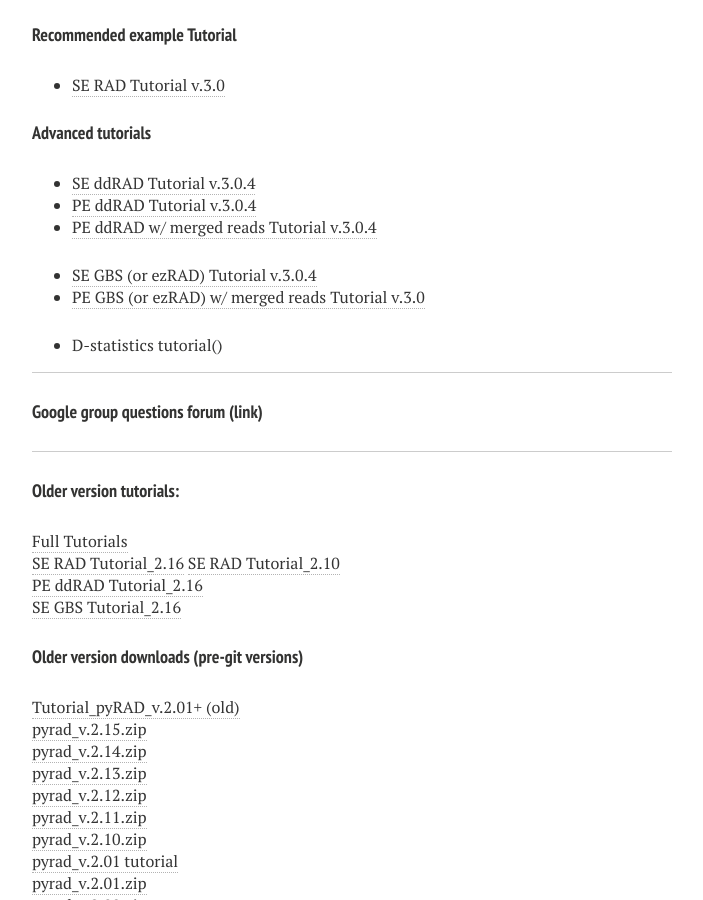
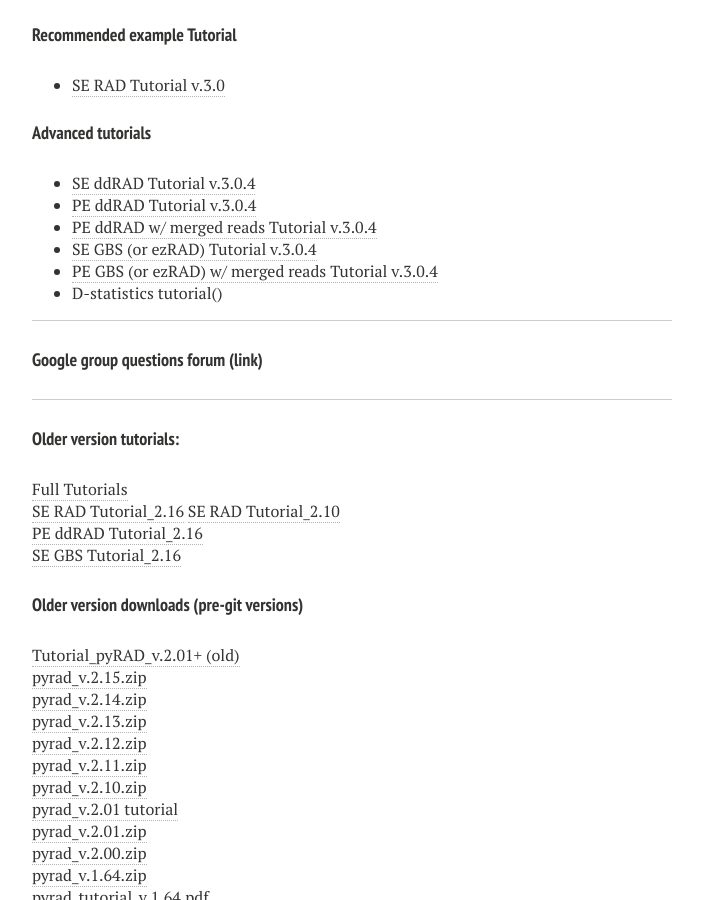
Before and after one commit to dereneaton/dereneaton.github.io, a Jekyll site: the page built from pyrad.md, in a window 1280 px wide and 900 px high, scrolled down 1010 px. Shown: the whole window, without its empty margins (288-991 px from the left). Built offline with Jekyll 4.4.1, drawn with Linux system fonts in a browser that asks for light colours; Markdown is read by kramdown in place of the engine named in the settings.

Commit message:
page formatting

```diff
--- a/pyrad.md
+++ b/pyrad.md
@@ -35,10 +35,8 @@ _pyRAD_ can analyze RAD, ddRAD, GBS, paired-end ddRAD and paired-end GBS data se
 +  [SE ddRAD Tutorial v.3.0.4](http://nbviewer.ipython.org/dc6241083c912519064e/tutorial_ddRAD_3.0.4.ipynb)
 +  [PE ddRAD Tutorial v.3.0.4](http://nbviewer.ipython.org/dc6241083c912519064e/tutorial_pairddRAD_3.0.4.ipynb)
 +  [PE ddRAD w/ merged reads Tutorial v.3.0.4](http://nbviewer.ipython.org/dc6241083c912519064e/tutorial_pairddRAD_3.0.4-merged.ipynb)
-
 +  [SE GBS (or ezRAD) Tutorial v.3.0.4](http://nbviewer.ipython.org/gist/dereneaton/9d12ff5ab6584c5ceafa/tutorial_GBS_3.0.ipynb)
-+  [PE GBS (or ezRAD) w/ merged reads Tutorial v.3.0](http://nbviewer.ipython.org/gist/dereneaton/1f661bfb205b644086cc/PE-GBS_empirical.ipynb)
-
++  [PE GBS (or ezRAD) w/ merged reads Tutorial v.3.0.4](http://nbviewer.ipython.org/gist/dereneaton/1f661bfb205b644086cc/PE-GBS_empirical.ipynb)
 +  D-statistics tutorial()
 
 --------------------------
```
